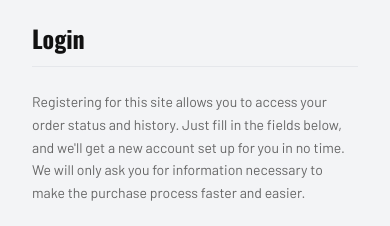
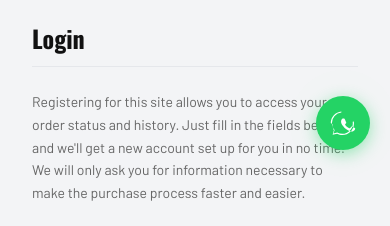
Before and after one commit to johnbrindi/apex-store, a Next.js app: page /login in a window 390 px wide. Shown: the part 599-825 px from the top of the page. Built offline with nearby package versions, Linux system fonts and the light colour scheme; no server answers.

Commit message:
Updated responsiveness issue

```diff
--- a/app/layout.tsx
+++ b/app/layout.tsx
@@ -2,6 +2,7 @@ import type { Metadata } from 'next'
 import { Barlow, Oswald } from 'next/font/google'
 import './globals.css'
 import Providers from '@/components/Providers'
+import ChatWidget from '@/components/layout/ChatWidget'
 import Script from 'next/script'
 
 const barlow = Barlow({
@@ -103,20 +104,7 @@ export default function RootLayout({
           {children}
         </Providers>
 
-        {/* Live Chat Widget (Tawk.to) */}
-        <Script id="tawk-live-chat" strategy="afterInteractive">
-          {`
-            var Tawk_API=Tawk_API||{}, Tawk_LoadStart=new Date();
-            (function(){
-            var s1=document.createElement("script"),s0=document.getElementsByTagName("script")[0];
-            s1.async=true;
-            s1.src='https://embed.tawk.to/6a0b0c3ca536181c3989749e/1jotifk2t';
-            s1.charset='UTF-8';
-            s1.setAttribute('crossorigin','*');
-            s0.parentNode.insertBefore(s1,s0);
-            })();
-          `}
-        </Script>
+        <ChatWidget />
       </body>
     </html>
   )
--- /dev/null
+++ b/components/layout/ChatWidget.tsx
@@ -0,0 +1,75 @@
+'use client'
+
+import { useEffect, useState } from 'react'
+
+export default function ChatWidget() {
+  const [mounted, setMounted] = useState(false)
+
+  useEffect(() => {
+    setMounted(true)
+
+    // Tawk.to Live Chat configuration
+    const Tawk_API = (window as any).Tawk_API || {}
+    const Tawk_LoadStart = new Date();
+    (window as any).Tawk_API = Tawk_API
+
+    Tawk_API.onLoad = function () {
+      if (Tawk_API.showWidget) {
+        Tawk_API.showWidget()
+      }
+    }
+
+    const s1 = document.createElement("script")
+    const s0 = document.getElementsByTagName("script")[0]
+    s1.async = true
+    s1.src = 'https://embed.tawk.to/6a0b0c3ca536181c3989749e/1jotifk2t'
+    s1.charset = 'UTF-8'
+    s1.setAttribute('crossorigin', '*')
+    if (s0 && s0.parentNode) {
+      s0.parentNode.insertBefore(s1, s0)
+    }
+
+    return () => {
+      // Clean up script on unmount
+      s1.remove()
+    }
+  }, [])
+
+  if (!mounted) return null
+
+  return (
+    <div className="fixed right-[20px] bottom-[95px] md:bottom-[100px] z-[99999] flex flex-col items-center gap-3 select-none">
+      {/* WhatsApp floating button with tooltip and pulsing ripple */}
+      <a
+        href="https://wa.me/message/WZDFVTAYKKLMJ1"
+        target="_blank"
+        rel="noopener noreferrer"
+        className="group relative flex items-center justify-center w-[54px] h-[54px] md:w-[60px] md:h-[60px] rounded-full bg-[#25D366] text-white shadow-[0_4px_16px_rgba(37,211,102,0.45)] hover:shadow-[0_6px_22px_rgba(37,211,102,0.65)] hover:bg-[#128C7E] transition-all duration-300 hover:scale-110 active:scale-95"
+        title="Chat with us on WhatsApp"
+        aria-label="Chat on WhatsApp"
+      >
+        {/* Subtle pulsing background ripple */}
+        <span className="absolute inset-0 rounded-full bg-[#25D366]/30 animate-ping pointer-events-none group-hover:animate-none"></span>
+
+        {/* WhatsApp Premium SVG Icon */}
+        <svg
+          xmlns="http://www.w3.org/2000/svg"
+          viewBox="0 0 24 24"
+          fill="currentColor"
+          className="w-7 h-7 md:w-8 md:h-8 transition-transform duration-300 group-hover:rotate-12"
+        >
+          <path
+            fillRule="evenodd"
+            d="M1.5 12c0-5.176 3.996-9.42 9.1-9.948v1.006a8.948 8.948 0 0 0-8.1 8.942c0 2.298.868 4.398 2.3 6l-.9 3 3.1-.9a8.904 8.904 0 0 0 4.5 1.2c4.912 0 8.9-3.988 8.9-8.9 0-.472-.036-.935-.107-1.385l.983-.393c.081.579.124 1.171.124 1.778 0 5.462-4.438 9.9-9.9 9.9-1.636 0-3.175-.4-4.536-1.107L3.107 22l1.107-3.693C3.51 16.953 3 15.036 3 13.003L1.5 12Zm11.89-3.43c-.22-.49-.45-.5-.66-.51-.17-.01-.37-.01-.57-.01-.2 0-.52.07-.79.37-.27.3-1.04 1.02-1.04 2.48s1.06 2.87 1.21 3.07c.15.2 2.09 3.19 5.07 4.48.71.3 1.26.49 1.69.62.71.23 1.36.2 1.87.12.57-.09 1.76-.72 2.01-1.42.25-.7.25-1.3.17-1.42-.07-.12-.27-.2-.57-.35-.3-.15-1.76-.87-2.03-.97-.27-.1-.47-.15-.67.15-.2.3-.77.97-.94 1.17-.17.2-.35.22-.65.07a8.274 8.274 0 0 1-2.42-1.49c-.64-.57-1.08-1.28-1.21-1.5-.12-.22-.01-.35.13-.49.13-.13.3-.35.45-.52.15-.17.2-.3.3-.5.1-.2.05-.37-.02-.52-.08-.15-.67-1.62-.92-2.22Z"
+            clipRule="evenodd"
+          />
+        </svg>
+
+        {/* Hover Tooltip tooltip */}
+        <span className="absolute right-full mr-3 top-1/2 -translate-y-1/2 scale-0 group-hover:scale-100 transition-all duration-200 origin-right whitespace-nowrap bg-zinc-900 text-white text-xs font-bold py-1.5 px-3 rounded shadow-md pointer-events-none uppercase tracking-wider">
+          Chat on WhatsApp
+        </span>
+      </a>
+    </div>
+  )
+}
--- a/components/layout/Header.tsx
+++ b/components/layout/Header.tsx
@@ -40,7 +40,9 @@ export default function Header() {
   return (
     <header className="bg-white sticky top-0 z-50 shadow-sm">
       {/* Main header row */}
-      <div className="container-shop py-2.5 flex items-center gap-3">
+      <div className="container-shop py-2 flex flex-col lg:flex-row lg:items-center gap-2 lg:gap-3">
+        <div className="flex items-center justify-between w-full lg:w-auto gap-3">
+          <div className="flex items-center gap-2">
             {/* Mobile menu button */}
             <button
               onClick={toggleMobileNav}
@@ -63,9 +65,39 @@ export default function Header() {
                 </div>
               </div>
             </Link>
+          </div>
 
-        {/* Search bar - takes up most space */}
-        <div className="flex-1 max-w-2xl mx-2 md:mx-6">
+          {/* Right side for mobile (Cart & Account icons) */}
+          <div className="flex lg:hidden items-center gap-3 shrink-0">
+            {/* Account Icon */}
+            <Link
+              href={isLoggedIn ? "/my-account" : "/login"}
+              className="text-text-primary hover:text-brand-teal transition-colors"
+              aria-label="Account"
+            >
+              <User size={22} />
+            </Link>
+
+            {/* Cart */}
+            <button
+              onClick={openCart}
+              className="flex items-center gap-1.5 text-text-primary hover:text-brand-teal transition-colors"
+              aria-label="Cart"
+            >
+              <div className="relative">
+                <ShoppingBag size={22} />
+                {mounted && cartCount > 0 && (
+                  <span className="absolute -top-1.5 -right-1.5 flex items-center justify-center w-4 h-4 bg-button-blue text-white text-[10px] rounded-full font-bold">
+                    {cartCount}
+                  </span>
+                )}
+              </div>
+            </button>
+          </div>
+        </div>
+
+        {/* Search bar - takes up most space, full-width on mobile */}
+        <div className="flex-1 w-full lg:max-w-2xl lg:mx-6">
           <div className="relative flex border border-border-light">
             <input
               type="text"
@@ -84,12 +116,12 @@ export default function Header() {
           </div>
         </div>
 
-        {/* Right side */}
-        <div className="flex items-center gap-3 shrink-0">
-          {/* Login - hidden on very small screens */}
+        {/* Right side for desktop */}
+        <div className="hidden lg:flex items-center gap-4 shrink-0">
+          {/* Login */}
           <Link
             href={isLoggedIn ? "/my-account" : "/login"}
-            className="hidden sm:flex items-center gap-1 text-xs font-bold uppercase text-text-primary hover:text-brand-teal transition-colors whitespace-nowrap"
+            className="flex items-center gap-1 text-xs font-bold uppercase text-text-primary hover:text-brand-teal transition-colors whitespace-nowrap"
           >
             {mounted ? (isLoggedIn ? "MY ACCOUNT" : "LOGIN / REGISTER") : "LOGIN / REGISTER"}
           </Link>
@@ -108,7 +140,7 @@ export default function Header() {
                 </span>
               )}
             </div>
-            <span className="hidden sm:block text-xs font-bold">
+            <span className="text-xs font-bold">
               £{mounted ? cartTotal.toFixed(2) : '0.00'}
             </span>
           </button>
```
Lines whose indentation alone changed are shown as unchanged.
